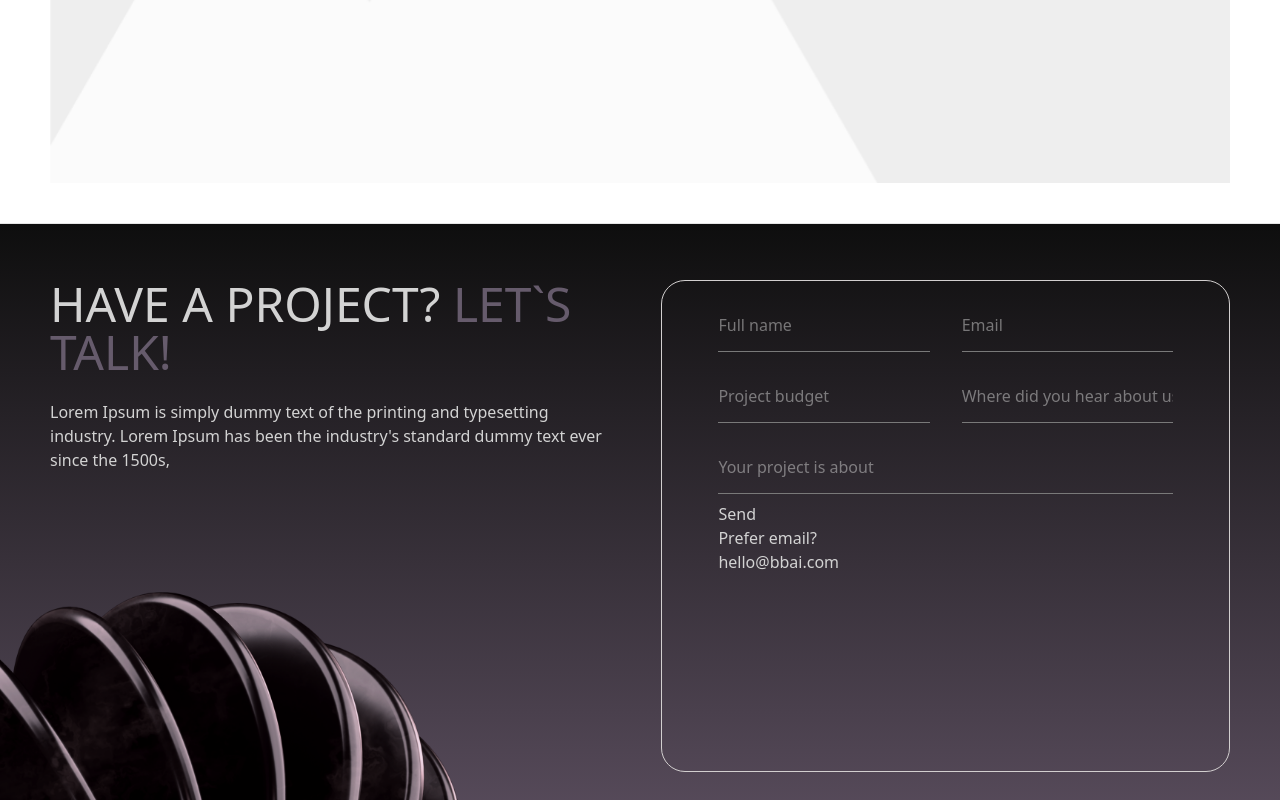
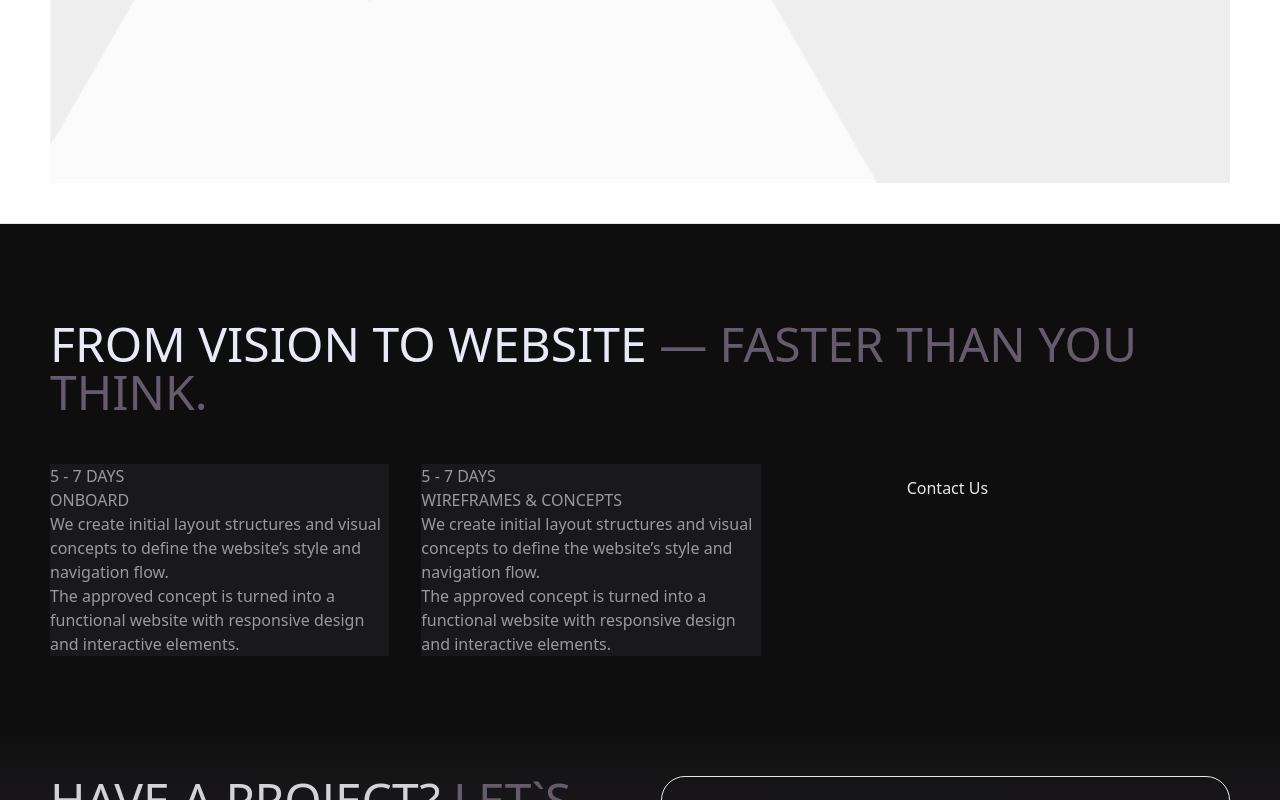
Before and after one commit to Bednar8/bb, a Next.js app: page / in a window 1280 px wide. Shown: the part 2000-2800 px from the top of the page. Built offline with nearby package versions, Linux system fonts and the light colour scheme.

Commit message:
initialize swiper on ProjectSteps

```diff
--- a/package.json
+++ b/package.json
@@ -14,7 +14,8 @@
     "next": "15.5.4",
     "nodemailer": "^7.0.9",
     "react": "19.1.0",
-    "react-dom": "19.1.0"
+    "react-dom": "19.1.0",
+    "swiper": "^12.0.2"
   },
   "devDependencies": {
     "@eslint/eslintrc": "^3",
--- a/src/app/components/layout/Footer.tsx
+++ b/src/app/components/layout/Footer.tsx
@@ -38,7 +38,7 @@ const footerItems2 = [
 
 export default function Footer() {
   return (
-    <footer className="bg-gray flex flex-col items-center justify-between pt-12 pb-9 text-sm lg:items-start">
+    <footer className="bg-light-gray flex flex-col items-center justify-between pt-12 pb-9 text-sm lg:items-start">
       <div className="container">
         <div className="flex flex-col  justify-start w-full text-center px-5 lg:flex-row lg:text-left lg:px-0 lg:gap-[180px]">
           <div>
--- /dev/null
+++ b/src/app/components/layout/ProjectSteps.tsx
@@ -0,0 +1,67 @@
+"use client";
+
+import ProjectStep from "../ui/ProjectStep";
+
+import { Swiper, SwiperSlide } from "swiper/react";
+import { Pagination } from "swiper/modules";
+import "swiper/css";
+import "swiper/css/pagination";
+import Link from "next/link";
+import Button from "../ui/Button";
+
+const projectSteps = [
+  {
+    title: "ONBOARD",
+    description: `<p>We create initial layout structures and visual concepts to define the website’s style and navigation flow.</p>
+      <p> The approved concept is turned into a functional website with responsive design and interactive elements.</p>`,
+    time: "5 - 7 DAYS",
+  },
+  {
+    title: "WIREFRAMES & CONCEPTS",
+    description: `<p>We create initial layout structures and visual concepts to define the website’s style and navigation flow.</p>
+      <p> The approved concept is turned into a functional website with responsive design and interactive elements.</p>`,
+    time: "5 - 7 DAYS",
+  },
+];
+
+export default function ProjectSteps() {
+  return (
+    <div className="pt-9 pb-12 lg:pt-24 lg:pb-16">
+      <h2 className="text-secondary-white text-2xl uppercase lg:text-5xl">
+        From vision to website
+        <span className="text-light-violet"> — faster than you think.</span>
+      </h2>
+      <div className="mt-12">
+        <div className="lg:hidden">
+          <Swiper
+            modules={[Pagination]}
+            spaceBetween={50}
+            slidesPerView={1}
+            onSlideChange={() => console.log("slide change")}
+            onSwiper={(swiper) => console.log(swiper)}
+            pagination={{ clickable: true }}
+          >
+            {projectSteps.map((step) => (
+              <SwiperSlide key={step.title}>
+                <ProjectStep step={step} />
+              </SwiperSlide>
+            ))}
+          </Swiper>
+        </div>
+
+        <div className="hidden lg:flex gap-[114px]">
+          <div className="lg:grid lg:grid-cols-2 lg:gap-8 w-2/3">
+            {projectSteps.map((step) => (
+              <ProjectStep key={step.title} step={step} />
+            ))}
+          </div>
+          <div className="w-1/3">
+            <Link href="/contact">
+              <Button>Contact Us</Button>
+            </Link>
+          </div>
+        </div>
+      </div>
+    </div>
+  );
+}
--- /dev/null
+++ b/src/app/components/ui/ProjectStep.tsx
@@ -0,0 +1,15 @@
+interface ProjectStepProps {
+  title: string;
+  description: React.ReactNode;
+  time: string;
+}
+
+export default function ProjectStep({ step }: { step: ProjectStepProps }) {
+  return (
+    <div className="bg-light-black">
+      <p>{step.time}</p>
+      <h3>{step.title}</h3>
+      <div dangerouslySetInnerHTML={{ __html: step.description as string }} />
+    </div>
+  );
+}
--- a/src/app/globals.css
+++ b/src/app/globals.css
@@ -7,10 +7,13 @@
 @theme {
   --color-primary: #171717;
   --color-dark: #0e0e0e;
+  --color-light-black: #19191c;
   --color-light-gray: #d2cfcf;
   --color-dark-gray: #939393;
-	--color-gray: #e9e9e9;
+  --color-gray: #9a999e;
+  --color-light-gray: #e9e9e9;
   --color-light-violet: #665b6c;
+  --color-secondary-white: #e8eaf5;
   --text-xs: 0.8125rem;
 }
 
@@ -98,3 +101,26 @@
     transition-delay: 0s;
   }
 }
+
+/* Swiper Pagination Styles */
+.swiper-pagination {
+  position: relative !important;
+  margin-top: 20px !important;
+  display: flex !important;
+  justify-content: center !important;
+  gap: 8px !important;
+}
+
+.swiper-pagination-bullet {
+  width: 12px !important;
+  height: 12px !important;
+  background: #939393 !important;
+  opacity: 1 !important;
+  border-radius: 50% !important;
+  transition: all 0.3s ease !important;
+}
+
+.swiper-pagination-bullet-active {
+  background: #e8eaf5 !important;
+  transform: scale(1.2) !important;
+}
--- a/src/app/page.tsx
+++ b/src/app/page.tsx
@@ -1,13 +1,19 @@
-import Form from "./components/layout/Form"
-import Hero from "./components/layout/Hero"
-import Projects from "./components/layout/Projects"
+import Form from "./components/layout/Form";
+import Hero from "./components/layout/Hero";
+import ProjectSteps from "./components/layout/ProjectSteps";
+import Projects from "./components/layout/Projects";
 
 export default function Home() {
   return (
     <div>
       <Hero />
       <Projects />
+      <div className="bg-dark text-gray">
+        <div className="container">
+          <ProjectSteps />
+        </div>
+      </div>
       <Form />
     </div>
-	)
+  );
 }
```
Also changed, not shown: 1 other file (tests, documents, lock files or other folders). Lines whose indentation alone changed are shown as unchanged.
